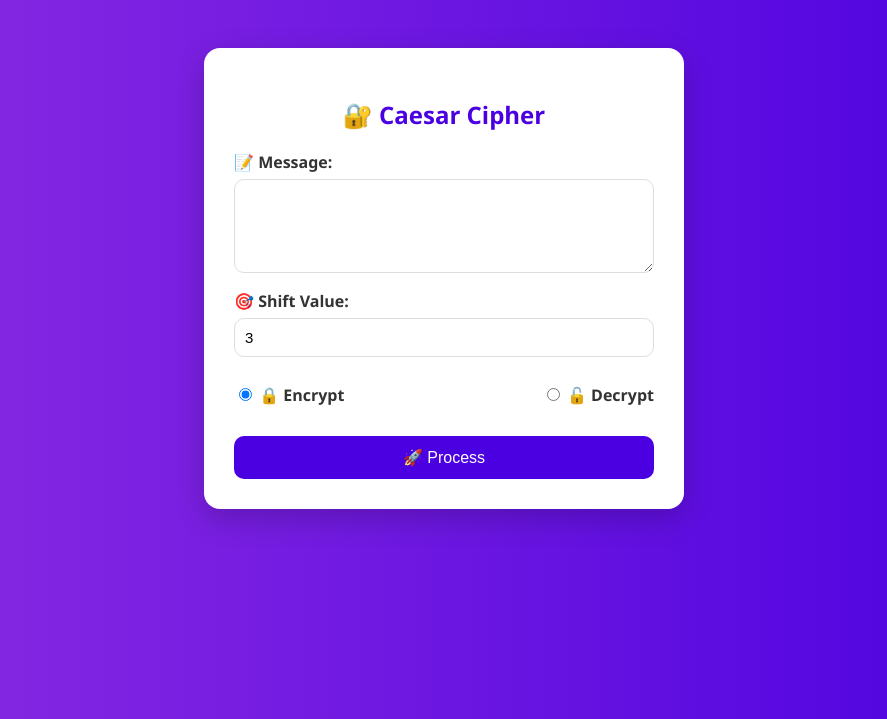
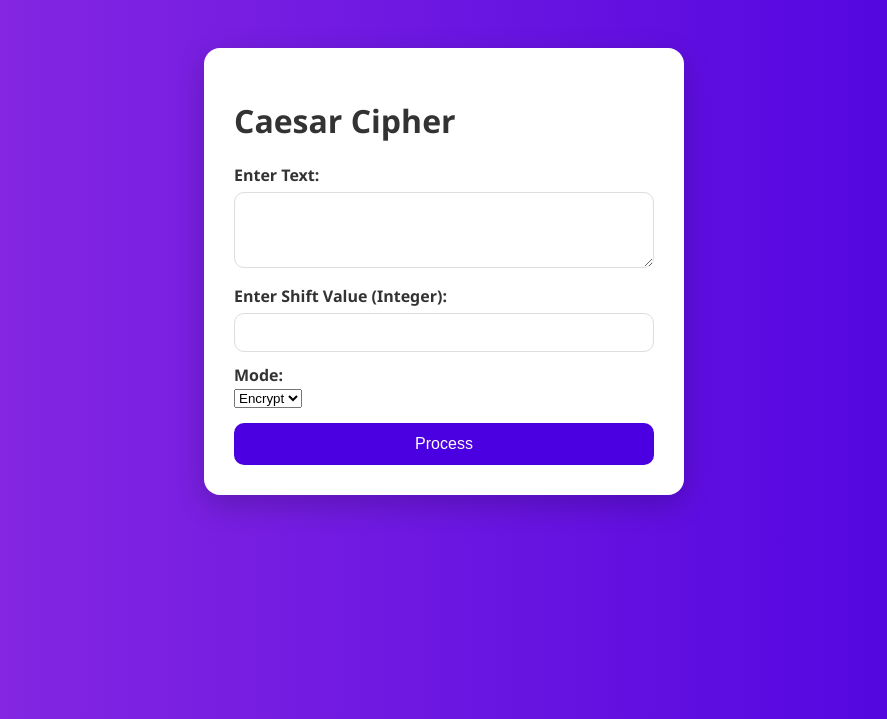
Before and after one commit to BhavarthPathare/PRODIGY_CS_01, a Flask app: page / in a window 1280 px wide. Shown: the top 719 px of the page, without its empty margins (196-1083 px from the left). Run offline with Flask 3, Linux system fonts and the light colour scheme.

Commit message:
Update index.html

```diff
--- a/Caesar_Cipher_Web/templates/index.html
+++ b/Caesar_Cipher_Web/templates/index.html
@@ -1,44 +1,45 @@
 <!DOCTYPE html>
 <html lang="en">
 <head>
-  <meta charset="UTF-8">
-  <title>✨ Caesar Cipher Tool</title>
+  <meta charset="UTF-8" />
+  <meta name="viewport" content="width=device-width, initial-scale=1.0"/>
+  <title>Caesar Cipher - Hacker UI</title>
   <link rel="stylesheet" href="{{ url_for('static', filename='style.css') }}">
 </head>
 <body>
   <div class="container">
-    <h2>🔐 Caesar Cipher</h2>
-    <form method="POST">
-      <label>📝 Message:</label>
-      <textarea name="message" rows="4" required></textarea>
+    <h1>Caesar Cipher</h1>
+    <form method="post">
+      <label for="text">Enter Text:</label>
+      <textarea name="message" required rows="3">{{ text or '' }}</textarea>
 
-      <label>🎯 Shift Value:</label>
-      <input type="number" name="shift" value="3" required />
+      <label for="shift">Enter Shift Value (Integer):</label>
+      <input type="number" name="shift" required value="{{ shift or '' }}"/>
 
-      <div class="radio-group">
-        <label><input type="radio" name="mode" value="encrypt" checked /> 🔒 Encrypt</label>
-        <label><input type="radio" name="mode" value="decrypt" /> 🔓 Decrypt</label>
-      </div>
+      <label for="mode">Mode:</label>
+      <select name="mode" required>
+        <option value="encrypt" {% if mode=='encrypt' %}selected{% endif %}>Encrypt</option>
+        <option value="decrypt" {% if mode=='decrypt' %}selected{% endif %}>Decrypt</option>
+      </select>
 
-      <button type="submit">🚀 Process</button>
+      <button type="submit">Process</button>
     </form>
 
     {% if result %}
-      <div class="result-box">
-        <label>✅ Result:</label>
-        <input id="resultText" type="text" value="{{ result }}" readonly />
-        <button onclick="copyToClipboard()">📋 Copy</button>
-      </div>
+    <div class="result">
+      <strong>Result:</strong>
+      <p id="resultText">{{ result }}</p>
+      <button onclick="copyToClipboard()">Copy to Clipboard</button>
+    </div>
     {% endif %}
   </div>
 
   <script>
     function copyToClipboard() {
-      const resultField = document.getElementById("resultText");
-      resultField.select();
-      resultField.setSelectionRange(0, 99999); // For mobile
-      document.execCommand("copy");
-      alert("Result copied to clipboard! ✅");
+      const text = document.getElementById("resultText").innerText;
+      navigator.clipboard.writeText(text).then(() => {
+        alert("Copied to clipboard!");
+      });
     }
   </script>
 </body>
```
